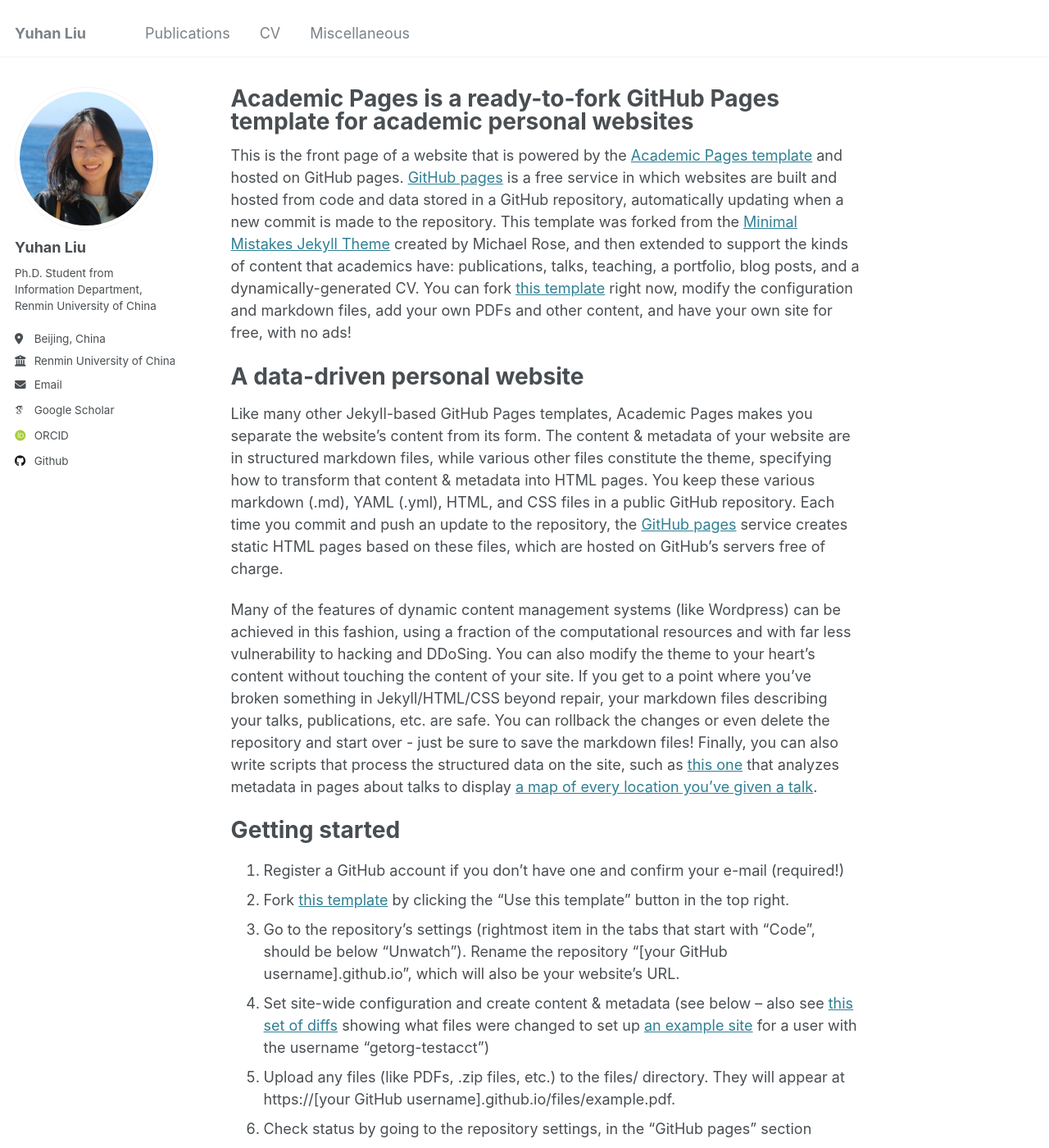
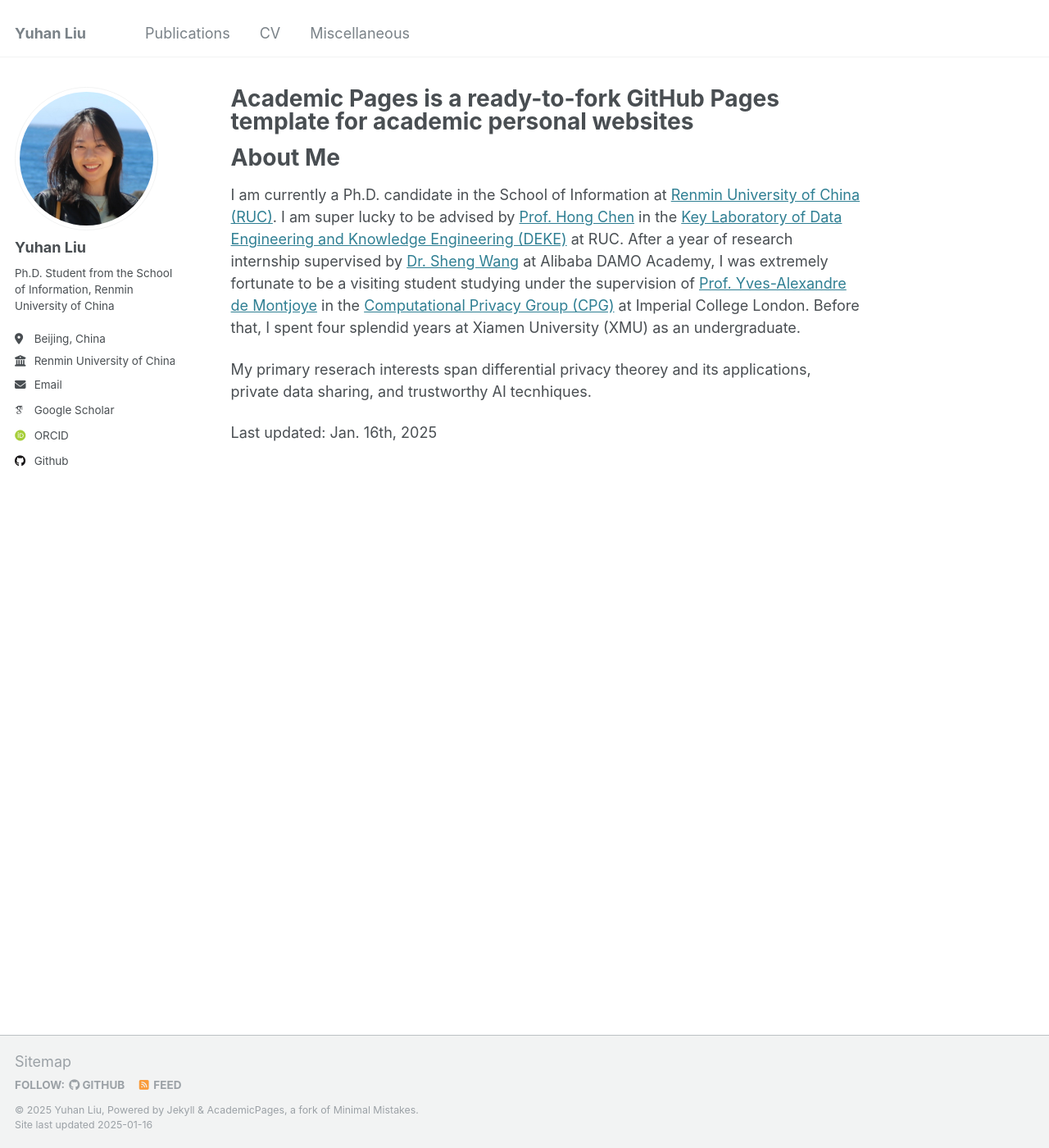
Before and after one commit to liuyuhannn/liuyuhannn.github.io, a Jekyll site: the page built from _pages/about.md, in a window 1280 px wide and 1400 px high. Shown: the whole window at 82% size. Built offline with Jekyll 4.4.1, drawn with Linux system fonts in a browser that asks for light colours; some web fonts are replaced; some of the changed text lies outside the part shown.

Commit message:
about_me

```diff
--- a/_config.yml
+++ b/_config.yml
@@ -11,7 +11,7 @@ locale                   : "en-US"
 title                    : "Yuhan Liu"
 title_separator          : "-"
 name                     : &name "Yuhan Liu"
-description              : &description "I am currently a Ph.D. student at Renmin University of China."
+description              : &description ""
 url                      : https://liuyuhannn.github.io # the base hostname & protocol for your site e.g. "https://[your GitHub username].github.io"
 baseurl                  : "" # the subpath of your site, e.g. "/blog"
 repository               : "liuyuhannn/liuyuhannn.github.io"
@@ -24,7 +24,7 @@ author:
   avatar           : "profile_avatar.JPG"
   name             : "Yuhan Liu"
   pronouns         : # example: "she/her"
-  bio              : "Ph.D. Student from Information Department, Renmin University of China"
+  bio              : "Ph.D. Student from the School of Information, Renmin University of China"
   location         : "Beijing, China"
   employer         : "Renmin University of China"
   uri              : # URL
--- a/_pages/about.md
+++ b/_pages/about.md
@@ -7,7 +7,15 @@ redirect_from:
   - /about.html
 ---
 
-This is the front page of a website that is powered by the [Academic Pages template](https://github.com/academicpages/academicpages.github.io) and hosted on GitHub pages. [GitHub pages](https://pages.github.com) is a free service in which websites are built and hosted from code and data stored in a GitHub repository, automatically updating when a new commit is made to the repository. This template was forked from the [Minimal Mistakes Jekyll Theme](https://mmistakes.github.io/minimal-mistakes/) created by Michael Rose, and then extended to support the kinds of content that academics have: publications, talks, teaching, a portfolio, blog posts, and a dynamically-generated CV. You can fork [this template](https://github.com/academicpages/academicpages.github.io) right now, modify the configuration and markdown files, add your own PDFs and other content, and have your own site for free, with no ads!
+# About Me
+I am currently a Ph.D. candidate in the School of Information at [Renmin University of China (RUC)](https://www.ruc.edu.cn). I am super lucky to be advised by [Prof. Hong Chen](http://info.ruc.edu.cn/jsky/szdw/ajxjgcx/jsjkxyjsx1/js2/418462431bfb4a8280359068cb470e88.htm) in the [Key Laboratory of Data Engineering and Knowledge Engineering (DEKE)](http://deke.ruc.edu.cn) at RUC. After a year of research internship supervised by [Dr. Sheng Wang](https://wangsheng1001.github.io) at Alibaba DAMO Academy, I was extremely fortunate to be a visiting student studying under the supervision of [Prof. Yves-Alexandre de Montjoye](http://www.demontjoye.com) in the [Computational Privacy Group (CPG)](https://cpg.doc.ic.ac.uk) at Imperial College London. Before that, I spent four splendid years at Xiamen University (XMU) as an undergraduate.
+
+My primary reserach interests span differential privacy theorey and its applications, private data sharing, and trustworthy AI tecnhiques.
+
+Last updated: Jan. 16th, 2025
+
+
+<!-- This is the front page of a website that is powered by the [Academic Pages template](https://github.com/academicpages/academicpages.github.io) and hosted on GitHub pages. [GitHub pages](https://pages.github.com) is a free service in which websites are built and hosted from code and data stored in a GitHub repository, automatically updating when a new commit is made to the repository. This template was forked from the [Minimal Mistakes Jekyll Theme](https://mmistakes.github.io/minimal-mistakes/) created by Michael Rose, and then extended to support the kinds of content that academics have: publications, talks, teaching, a portfolio, blog posts, and a dynamically-generated CV. You can fork [this template](https://github.com/academicpages/academicpages.github.io) right now, modify the configuration and markdown files, add your own PDFs and other content, and have your own site for free, with no ads!
 
 A data-driven personal website
 ======
@@ -46,4 +54,4 @@ Example: editing a markdown file for a talk
 
 For more info
 ------
-More info about configuring Academic Pages can be found in [the guide](https://academicpages.github.io/markdown/), the [growing wiki](https://github.com/academicpages/academicpages.github.io/wiki), and you can always [ask a question on GitHub](https://github.com/academicpages/academicpages.github.io/discussions). The [guides for the Minimal Mistakes theme](https://mmistakes.github.io/minimal-mistakes/docs/configuration/) (which this theme was forked from) might also be helpful.
+More info about configuring Academic Pages can be found in [the guide](https://academicpages.github.io/markdown/), the [growing wiki](https://github.com/academicpages/academicpages.github.io/wiki), and you can always [ask a question on GitHub](https://github.com/academicpages/academicpages.github.io/discussions). The [guides for the Minimal Mistakes theme](https://mmistakes.github.io/minimal-mistakes/docs/configuration/) (which this theme was forked from) might also be helpful. -->
```
